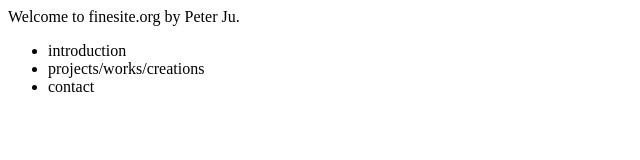
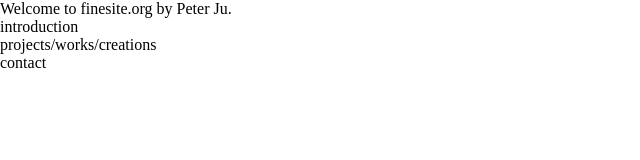
Before and after one commit to peterju00004/finesite.org, a plain HTML site: page index.html in a window 1280 px wide. Shown: the whole page, without its empty margins (0-640 px from the left). Drawn offline with Linux system fonts and the light colour scheme.

Commit message:
refactor directory

```diff
--- a/pages/index.html
+++ b/index.html
@@ -4,7 +4,7 @@
     <meta charset="UTF-8">
     <meta name="viewport" content="width=device-width, initial-scale=1.0">
     <link rel="icon" type="image/png" href="./assets/icon.png" />
-    <!-- <link rel="stylesheet" href="../styles/index.css"/> -->
+    <link rel="stylesheet" href="./styles/index.css"/>
     <title>finesite</title>
 </head>
 <body>
```
